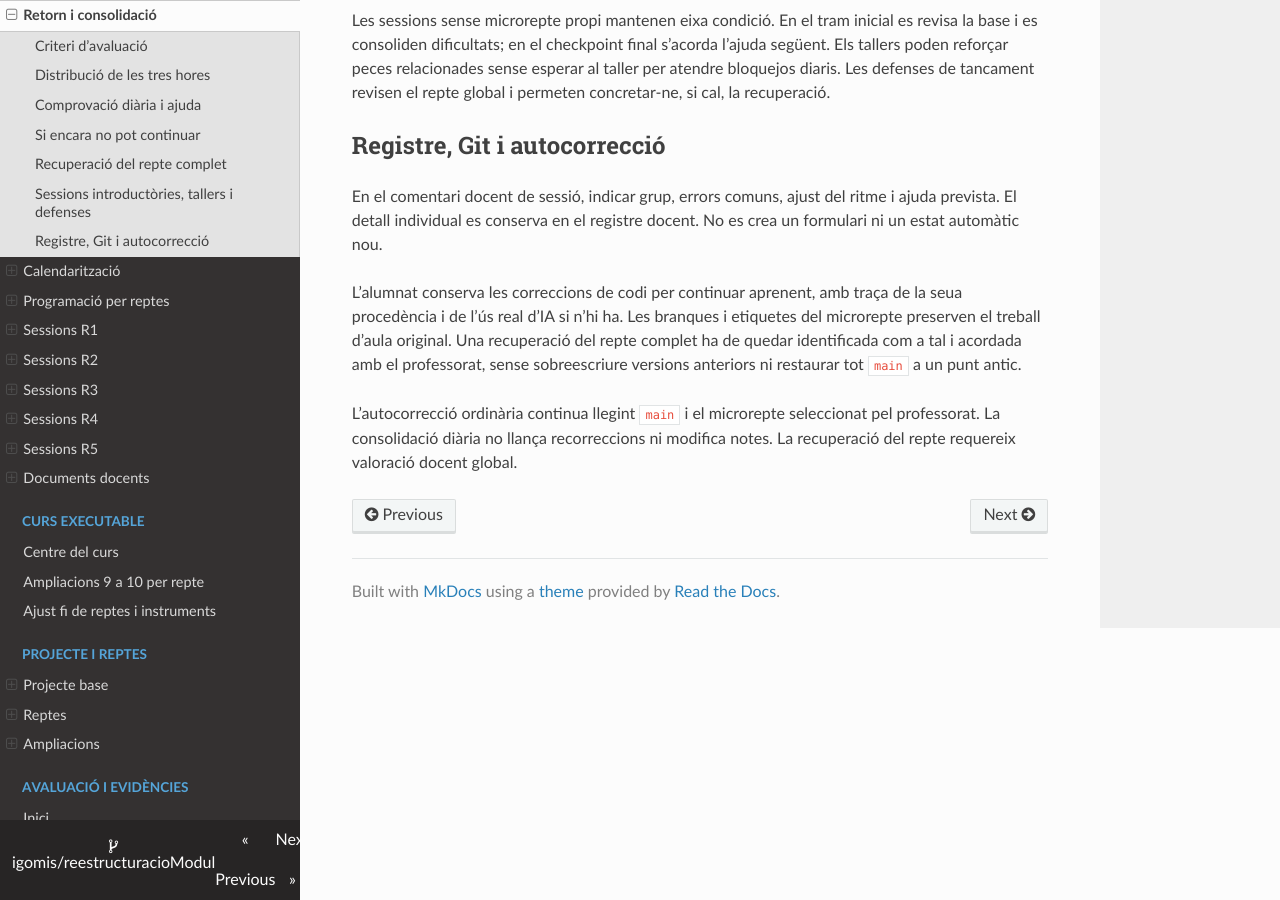
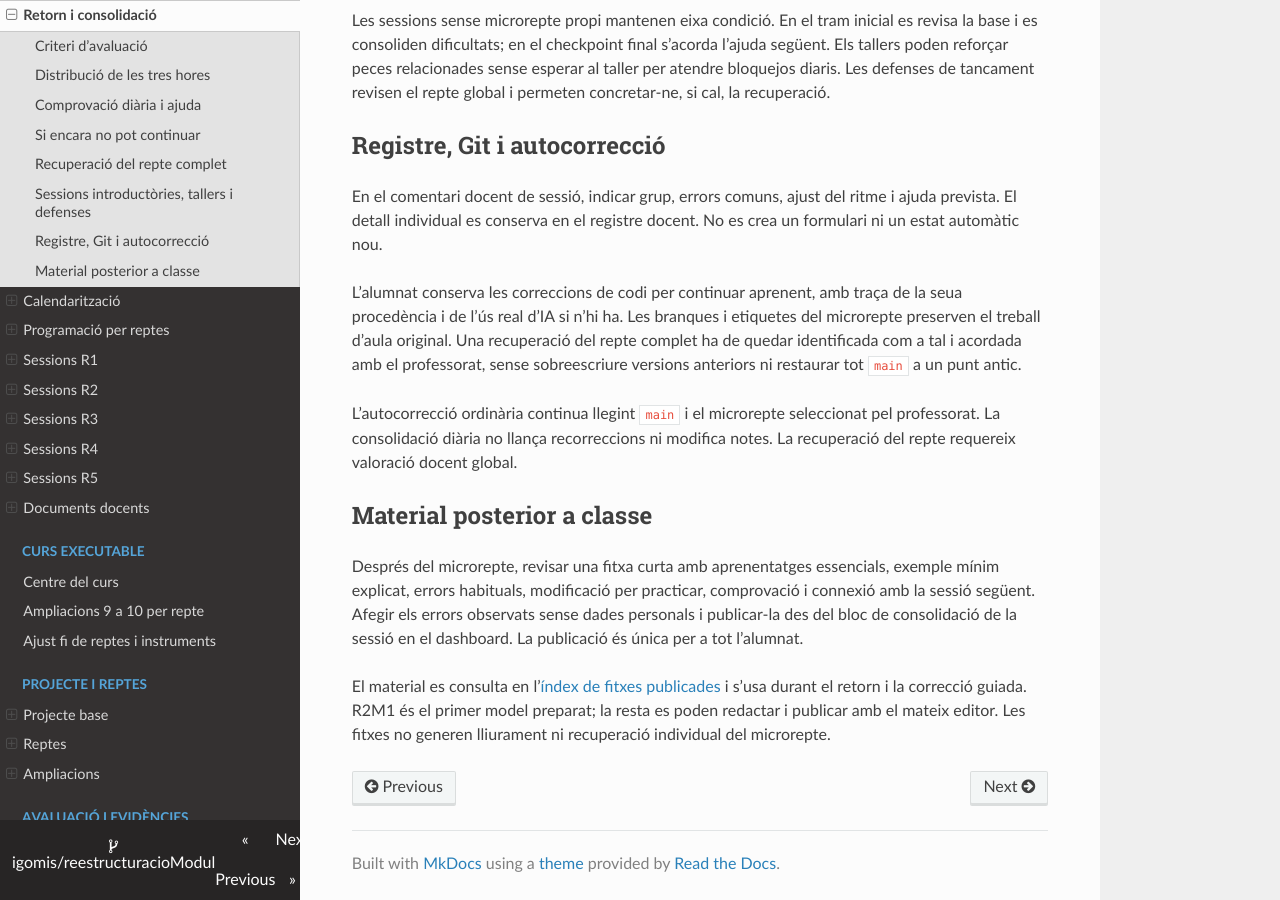
Before and after one commit to igomis/reestructuracioModul, an MkDocs documentation site: the page built from docs/01_programacio_modul/retorn_i_consolidacio_microreptes.md, in a window 1280 px wide and 900 px high, scrolled down 2170 px. Built offline with MkDocs 1.6.1, drawn with Linux system fonts in a browser that asks for light colours; nearby versions of some CDN libraries.

Commit message:
docs: incorpora publicació comuna de fitxes de consolidació

```diff
--- a/docs/01_programacio_modul/retorn_i_consolidacio_microreptes.md
+++ b/docs/01_programacio_modul/retorn_i_consolidacio_microreptes.md
@@ -60,3 +60,9 @@ En el comentari docent de sessió, indicar grup, errors comuns, ajust del ritme
 L’alumnat conserva les correccions de codi per continuar aprenent, amb traça de la seua procedència i de l’ús real d’IA si n’hi ha. Les branques i etiquetes del microrepte preserven el treball d’aula original. Una recuperació del repte complet ha de quedar identificada com a tal i acordada amb el professorat, sense sobreescriure versions anteriors ni restaurar tot `main` a un punt antic.
 
 L’autocorrecció ordinària continua llegint `main` i el microrepte seleccionat pel professorat. La consolidació diària no llança recorreccions ni modifica notes. La recuperació del repte requereix valoració docent global.
+
+## Material posterior a classe
+
+Després del microrepte, revisar una fitxa curta amb aprenentatges essencials, exemple mínim explicat, errors habituals, modificació per practicar, comprovació i connexió amb la sessió següent. Afegir els errors observats sense dades personals i publicar-la des del bloc de consolidació de la sessió en el dashboard. La publicació és única per a tot l’alumnat.
+
+El material es consulta en l’[índex de fitxes publicades](https://cipfpbatoi.github.io/dwes2627/04_materials/consolidacio/index.html) i s’usa durant el retorn i la correcció guiada. R2M1 és el primer model preparat; la resta es poden redactar i publicar amb el mateix editor. Les fitxes no generen lliurament ni recuperació individual del microrepte.
```
